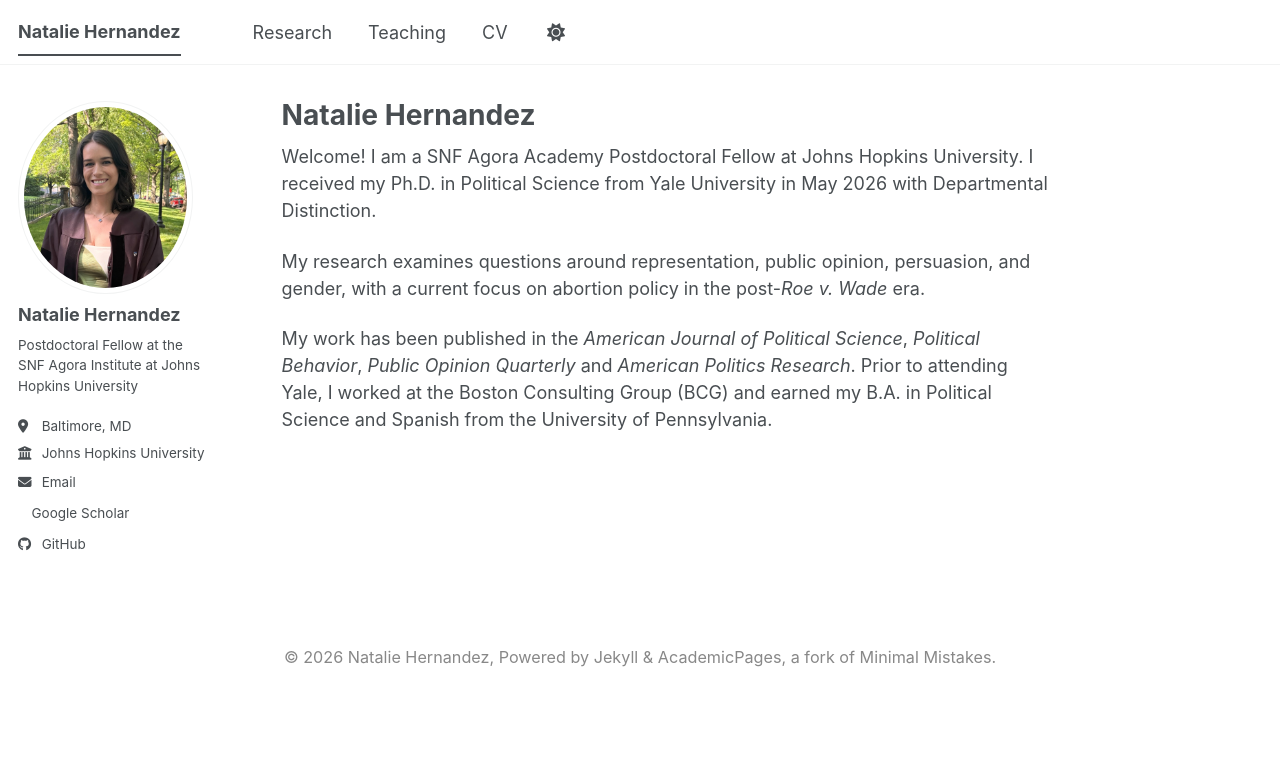
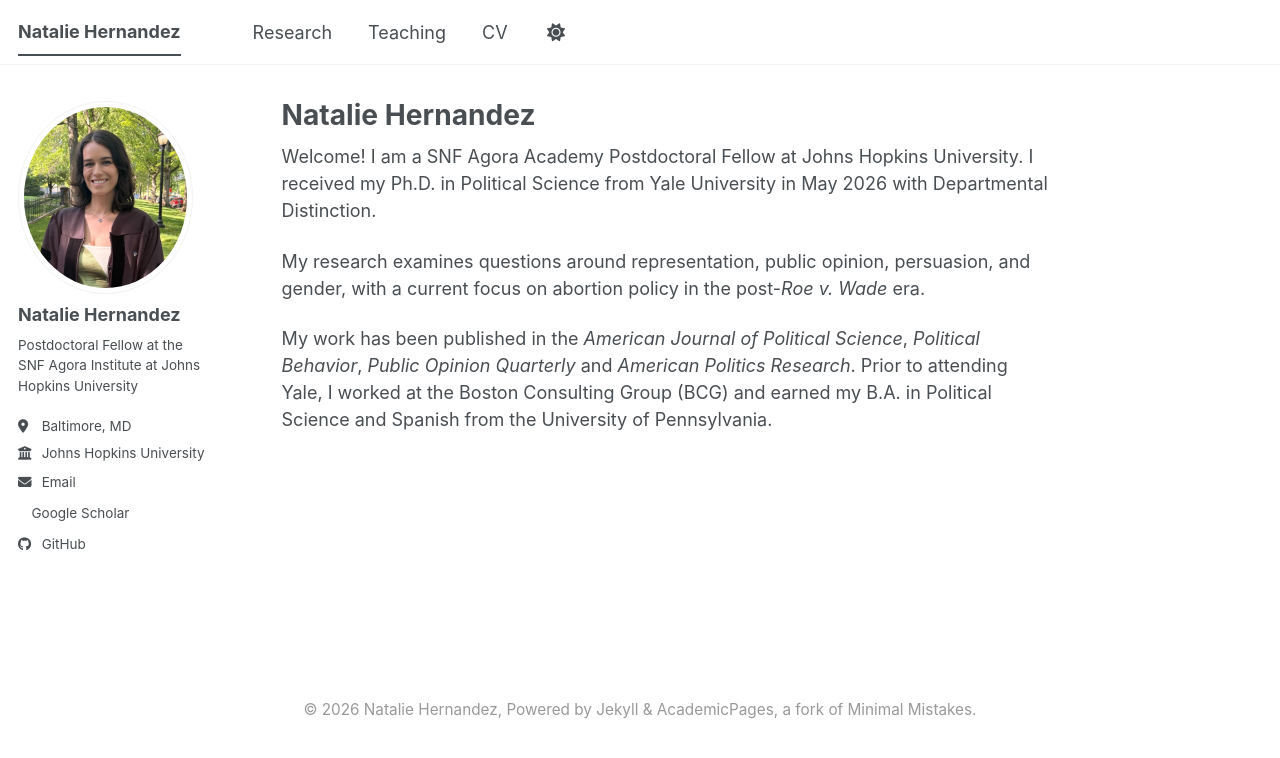
Before and after one commit to nataliehdez11/nataliehdez11.github.io, a Jekyll site: the page built from _pages/about.md, in a window 1280 px wide. Shown: the top 758 px of the page. Built offline with Jekyll 4.4.1, drawn with Linux system fonts in a browser that asks for light colours; a style sheet for code colours, icons or effects is not loaded.

Commit message:
Update custom.scss

```diff
--- a/_sass/custom.scss
+++ b/_sass/custom.scss
@@ -1,11 +1,9 @@
 /* Footer */
 .page__footer {
   position: static !important;
-  bottom: auto !important;
-  width: 100%;
   background: #fff !important;
   border-top: none !important;
-  margin-top: 6rem;
+  margin-top: 9rem;
 }
 
 .page__footer-follow {
@@ -14,29 +12,25 @@
 
 .page__footer-copyright {
   background: #fff !important;
-  color: #888;
+  color: #999;
   text-align: center;
   padding: 2rem 0;
-  font-size: 0.9em;
+  font-size: 0.85em;
 }
 
-/* Fix mobile header overlap */
+/* Mobile header fix */
 @media screen and (max-width: 768px) {
-  .visible-links {
+  .greedy-nav .visible-links li:not(.masthead__menu-item--lg) {
     display: none !important;
   }
 
-  .greedy-nav .greedy-nav__toggle {
+  .greedy-nav button.greedy-nav__toggle {
     display: block !important;
-  }
-
-  .masthead__inner-wrap {
-    padding-left: 1rem;
-    padding-right: 1rem;
+    visibility: visible !important;
   }
 
   .site-title {
-    max-width: 65%;
+    max-width: 70%;
     white-space: normal;
     line-height: 1.15;
   }
```
